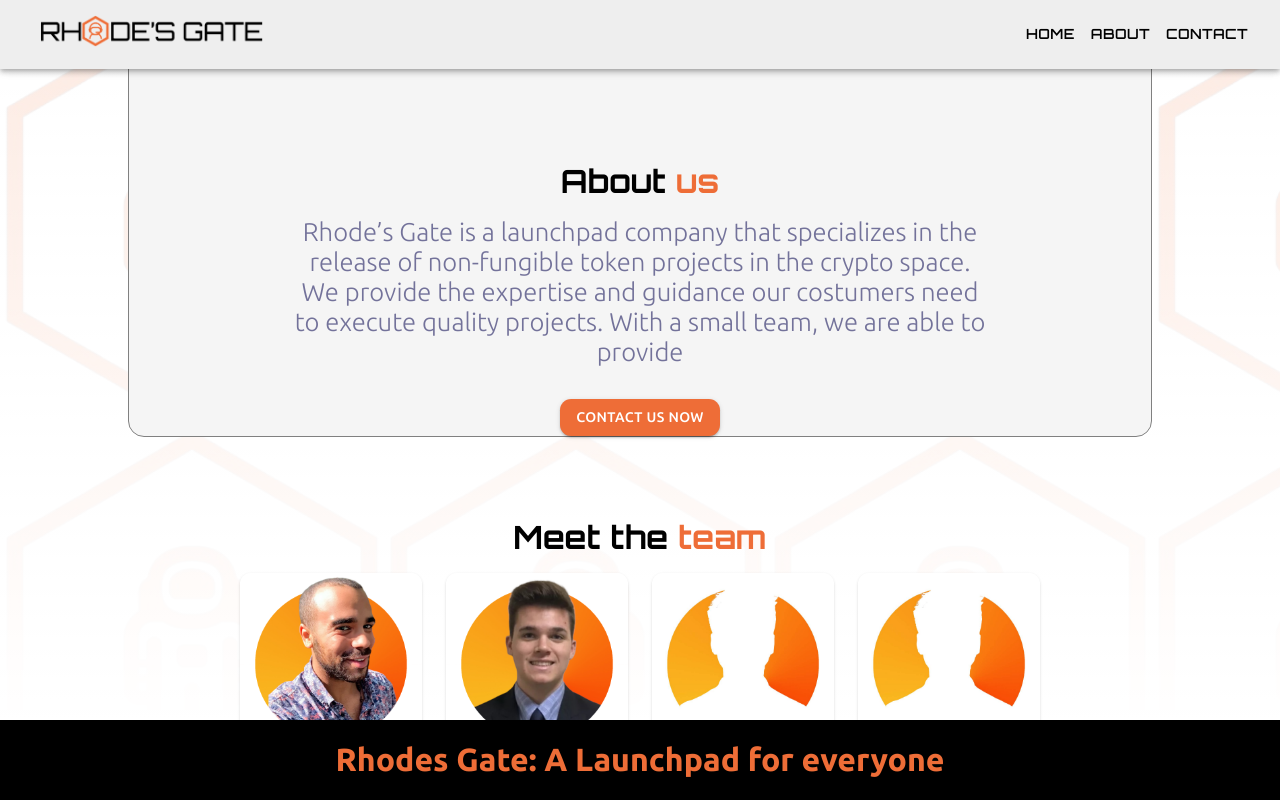
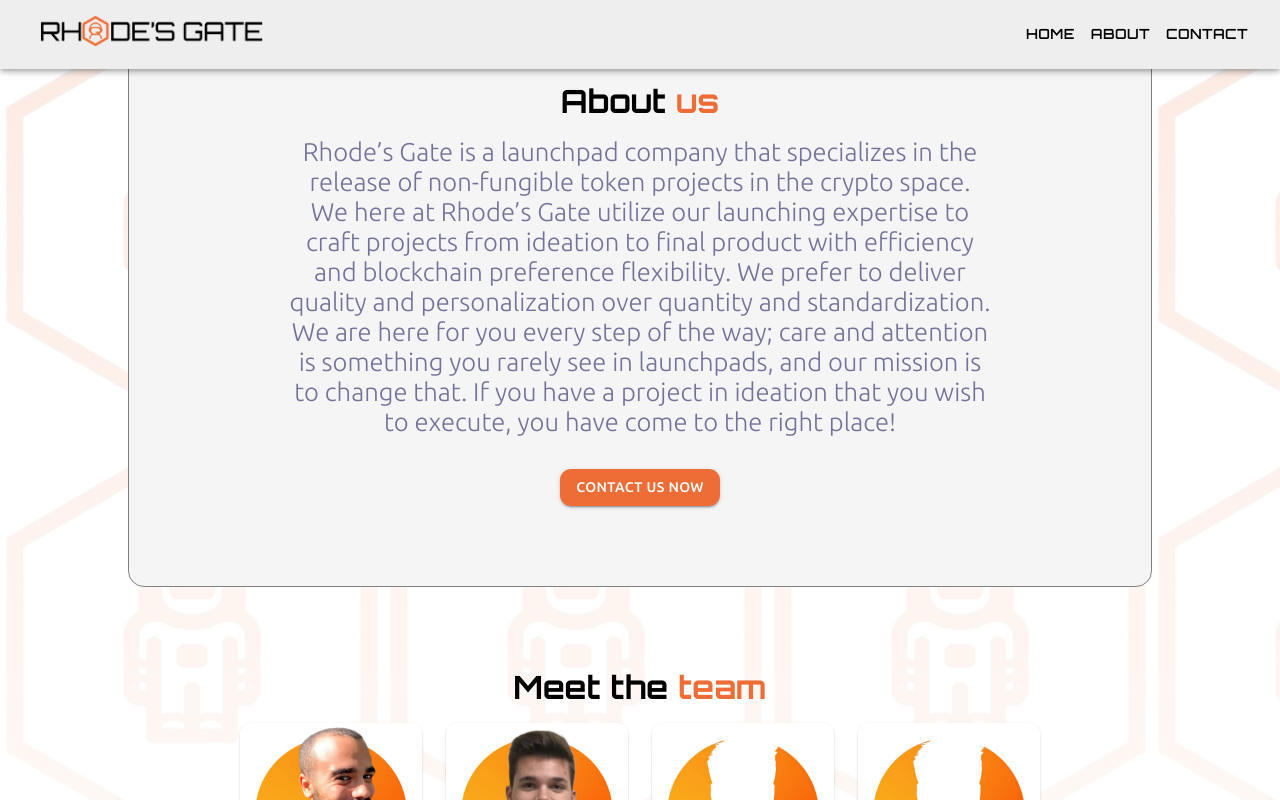
Before and after one commit to jjcatulle/rhodes-gate, a React (Create React App) app: page /about in a window 1280 px wide. Shown: the top 800 px of the page. Built offline with nearby package versions, Linux system fonts and the light colour scheme.

Commit message:
size fix

```diff
--- a/src/pages/about/about.jsx
+++ b/src/pages/about/about.jsx
@@ -29,8 +29,14 @@
         </div>
         <div className="desc">
           Rhode’s Gate is a launchpad company that specializes in the release of
-          non-fungible token projects in the crypto space. We provide the expertise and guidance our
-          costumers need to execute quality projects. With a small team, we are able to provide
+          non-fungible token projects in the crypto space. We here at Rhode’s
+          Gate utilize our launching expertise to craft projects from ideation
+          to final product with efficiency and blockchain preference
+          flexibility. We prefer to deliver quality and personalization over
+          quantity and standardization. We are here for you every step of the
+          way; care and attention is something you rarely see in launchpads, and
+          our mission is to change that. If you have a project in ideation that
+          you wish to execute, you have come to the right place!
         </div>
         <Button
           onClick={() => navigate("/contact")}
--- a/src/pages/about/styles.jsx
+++ b/src/pages/about/styles.jsx
@@ -12,8 +12,8 @@
   width: 100vw;
   padding-bottom: 2rem;
   //   height: 100vh;
-  height: 90vh;
-  overflow: scroll;
+  // height: 90vh;
+  // overflow: scroll;
 
   display: flex;
   flex-direction: column;
@@ -21,9 +21,9 @@
   align-items: center;
 
   .about-ctn {
-    padding: 10rem 10rem 0 10rem;
+    padding: 5rem 10rem 5rem 10rem;
     width: 80%;
-    height: 30rem;
+    // height: 30rem;
     background: #f5f5f5;
     border: 1px solid grey;
     border-radius: 1rem;
```
